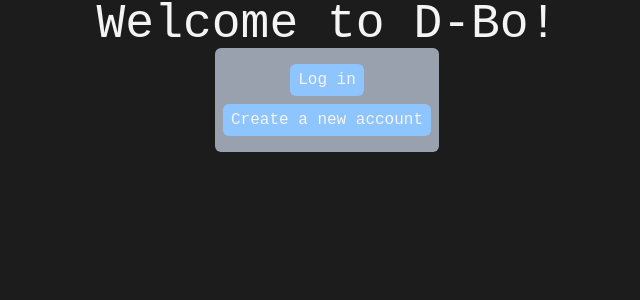
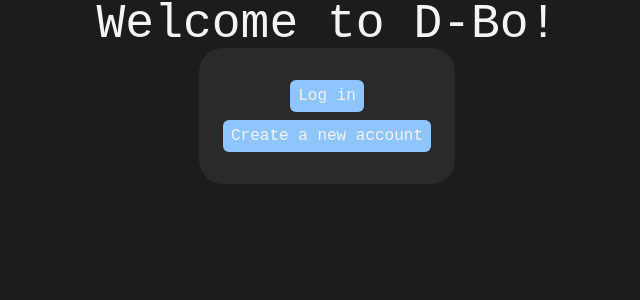
Before and after one commit to b1gd3vd0g/d-bo, a React (Vite) app in the folder frontend/: page /welcome in a window 1280 px wide. Shown: the top 300 px of the page, without its empty margins (313-953 px from the left). Built offline with nearby package versions, Linux system fonts and the light colour scheme; a web font is replaced by a local one.

Commit message:
STYLE - fix the "Box" component style

```diff
--- a/frontend/src/reusable/containers.tsx
+++ b/frontend/src/reusable/containers.tsx
@@ -9,7 +9,7 @@ interface ContainerProps {
  */
 export function Box({ children, className = '' }: ContainerProps) {
   return (
-    <div className={`w-fit rounded-md bg-gray-400 p-2 ${className}`}>
+    <div className={`bg-secondary w-fit rounded-3xl p-6 ${className}`}>
       {children}
     </div>
   );
```
